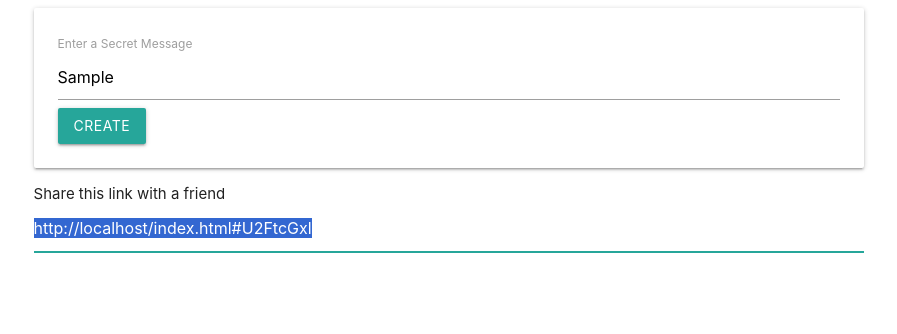
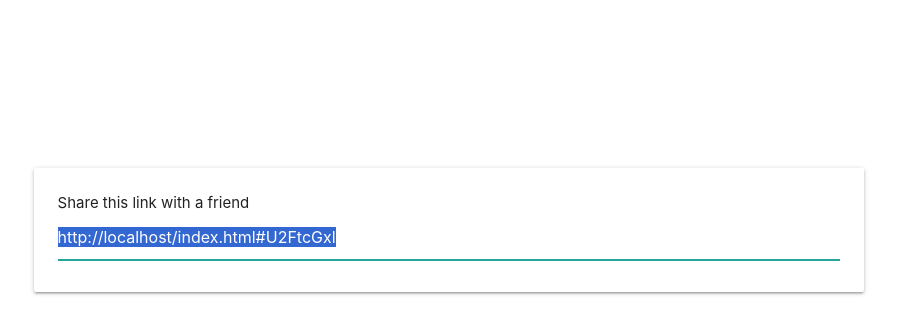
Before and after one commit to BarriF13/secret-messenger, a plain HTML site: page index.html in a window 1280 px wide. Both pictures are taken after typing "Sample" into the empty fields and a click on the button "CREATE". Shown: the whole page, without its empty margins (191-1088 px from the left). Drawn offline with nearby package versions, Linux system fonts and the light colour scheme.

Commit message:
toggle visibility

```diff
--- a/app.js
+++ b/app.js
@@ -1,5 +1,7 @@
 document.querySelector('form').addEventListener('submit' , (e)=>{
   e.preventDefault();
+ document.querySelector('#message-form').classList.add('hide');
+ document.querySelector('#link-form').classList.remove('hide');
   const input= document.querySelector('#message-input')
   //console.log(input.value)
 const encrypted = btoa(input.value);
--- a/index.html
+++ b/index.html
@@ -1,30 +1,35 @@
 <!DOCTYPE html>
 <html lang="en">
+
 <head>
   <meta charset="UTF-8">
   <meta name="viewport" content="width=device-width, initial-scale=1.0">
-  <link rel="stylesheet" href="https://cdnjs.cloudflare.com/ajax/libs/materialize/1.0.0/css/materialize.min.css"  />
+  <link rel="stylesheet" href="https://cdnjs.cloudflare.com/ajax/libs/materialize/1.0.0/css/materialize.min.css" />
+  <link rel="stylesheet" href="style.css">
   <title>Messenger</title>
 </head>
+
 <body>
 
   <div class="row">
     <div class="col s8 offset-s2">
-    <div class="card-panel">
+      <div class="card-panel" id='message-form'>
         <form action="">
           <label for="">Enter a Secret Message</label>
-        <input id='message-input'/>
+          <input id='message-input' />
           <button class="btn">Create </button>
         </form>
       </div>
-
+      <div class="card-panel hide" id='link-form'>
         <div>
           Share this link with a friend
-      <input  id="link-input"/>
+          <input id="link-input" />
+        </div>
       </div>
     </div>
   </div>
 
   <script src="app.js"></script>
 </body>
+
 </html>
--- /dev/null
+++ b/style.css
@@ -0,0 +1,3 @@
+.row{
+  margin-top: 20vh;
+}
```
Lines whose indentation alone changed are shown as unchanged.
